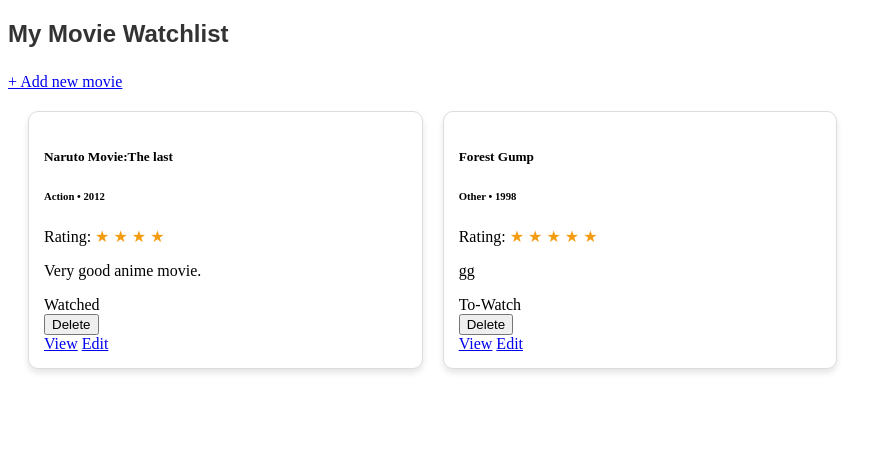
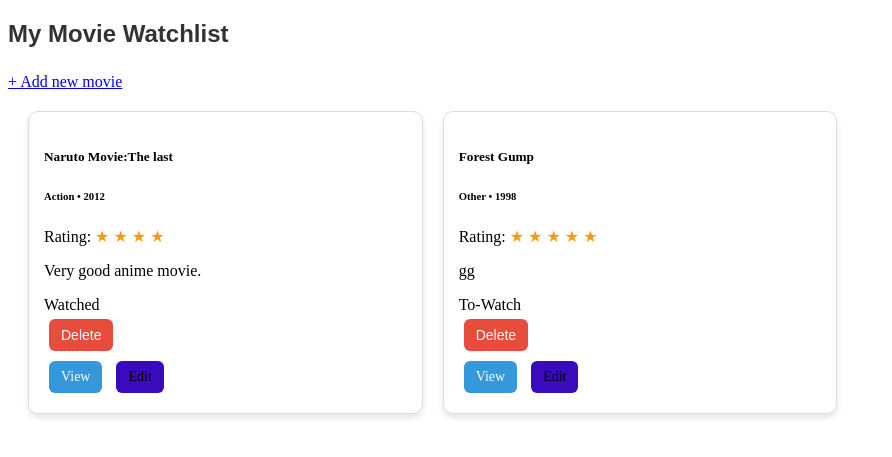
Before and after one commit to minnhan-kyaw/movie_watchlist, a Flask app: page /movies in a window 1280 px wide. Shown: the top 457 px of the page, without its empty margins (0-892 px from the left). Run offline with Flask 3, Linux system fonts and the light colour scheme; data comes from the database, SQL or seed files in the repository.

Commit message:
updated buttons styles

```diff
--- a/static/css/style.css
+++ b/static/css/style.css
@@ -17,6 +17,24 @@
 .movie-card:hover {
     transform: scale(1.02);
 }
+
+
+.btn-action {
+    padding: 8px 12px;
+    margin: 5px;
+    text-decoration: none;
+    border-radius: 6px;
+    font-size: 14px;
+    border: none;
+    cursor: pointer;
+    display: inline-block;
+}
+
+.btn-view { background-color: #3498db; color:white; }
+.btn-edit { background-color: #3a0bbd; color:black; }
+.btn-delete { background-color: #e74c3c; color:white; }
+
+.btn-action:hover { opacity: 0.8; }
 
 .btn-custom {
     background-color: #007bff;
--- a/templates/create.html
+++ b/templates/create.html
@@ -34,7 +34,7 @@
 
         <div class="form-group">
             <label>Release Year</label>
-            <input type="number" name="release_year" placeholder="2024">
+            <input type="number" name="release_year" placeholder="2018">
         </div>
 
         <div class="form-group">
--- a/templates/index.html
+++ b/templates/index.html
@@ -30,12 +30,12 @@
             </div>
             <div>
                 <form action="{{ url_for('movies.delete', movie_id=movie.id) }}" method="POST">
-                    <button type=" submit" onclick="return confirm('Are you sure want to delete this movie?')">
+                    <button type=" submit" class="btn-action btn-delete" onclick="return confirm('Are you sure want to delete this movie?')">
                         Delete
                     </button>
                 </form>
-                <a href="/movies/view/{{ movie['id'] }}">View</a>
-                <a href="/movies/edit/{{ movie['id'] }}">Edit</a>
+                <a href="/movies/view/{{ movie['id'] }}" class="btn-action btn-view">View</a>
+                <a href="/movies/edit/{{ movie['id'] }}"class="btn-action btn-edit">Edit</a>
             </div>
         </div>
     </div>
```
